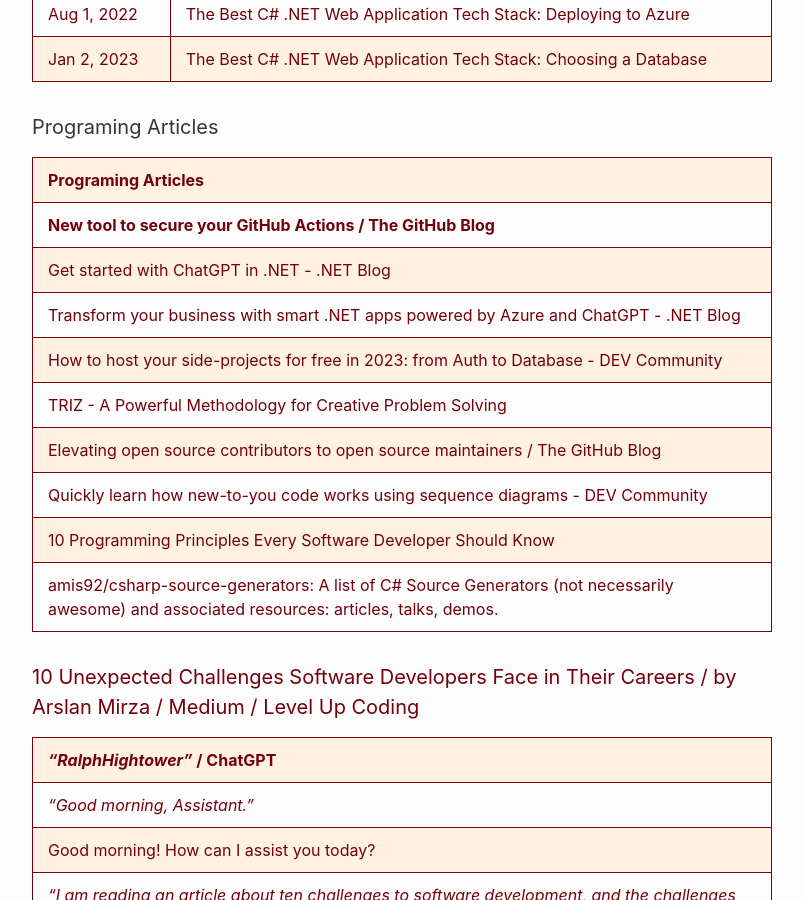
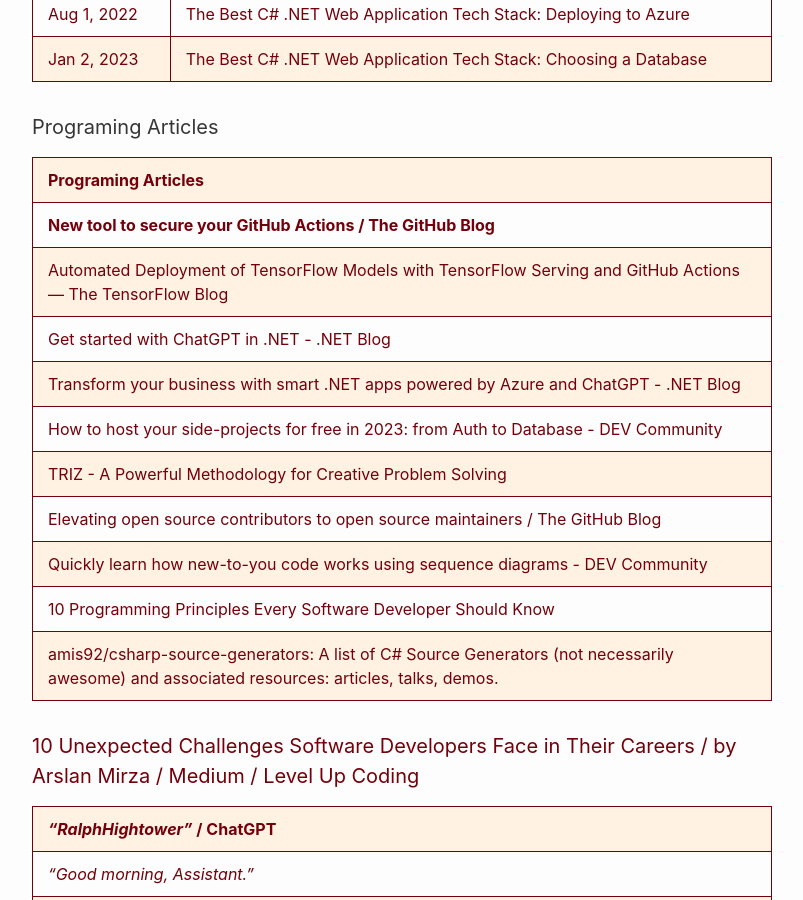
Before and after one commit to RalphHightower/RalphHightower, a Jekyll site: the page built from ProgrammingArticles.md, in a window 1280 px wide and 900 px high, scrolled down 1348 px. Shown: the whole window, without its empty margins (238-1041 px from the left). Built offline with Jekyll 4.4.1, drawn with Linux system fonts in a browser that asks for light colours; our own code applies the rules of GitHub Pages for plain Markdown files.

Commit message:
feat(website): add TensorFlow deploy to ProgramingArticles

```diff
--- a/ProgrammingArticles.md
+++ b/ProgrammingArticles.md
@@ -20,6 +20,7 @@
 | Programing Articles |
 |---|
 | **[New tool to secure your GitHub Actions / The GitHub Blog](https://github.blog/2023-06-26-new-tool-to-secure-your-github-actions/ )** |
+| [Automated Deployment of TensorFlow Models with TensorFlow Serving and GitHub Actions — The TensorFlow Blog](https://blog.tensorflow.org/2022/09/automated-deployment-of-tensorflow-models-with-tensorflow-serving-and-github-actions.html ) |
 | [Get started with ChatGPT in .NET - .NET Blog](https://devblogs.microsoft.com/dotnet/?p=45756 ) |
 | [Transform your business with smart .NET apps powered by Azure and ChatGPT - .NET Blog](https://devblogs.microsoft.com/dotnet/transform-business-smart-dotnet-apps-azure-chatgpt/ ) |
 | [How to host your side-projects for free in 2023: from Auth to Database - DEV Community](https://livecycle.io/blogs/free-hosting-2023/ ) |
```
